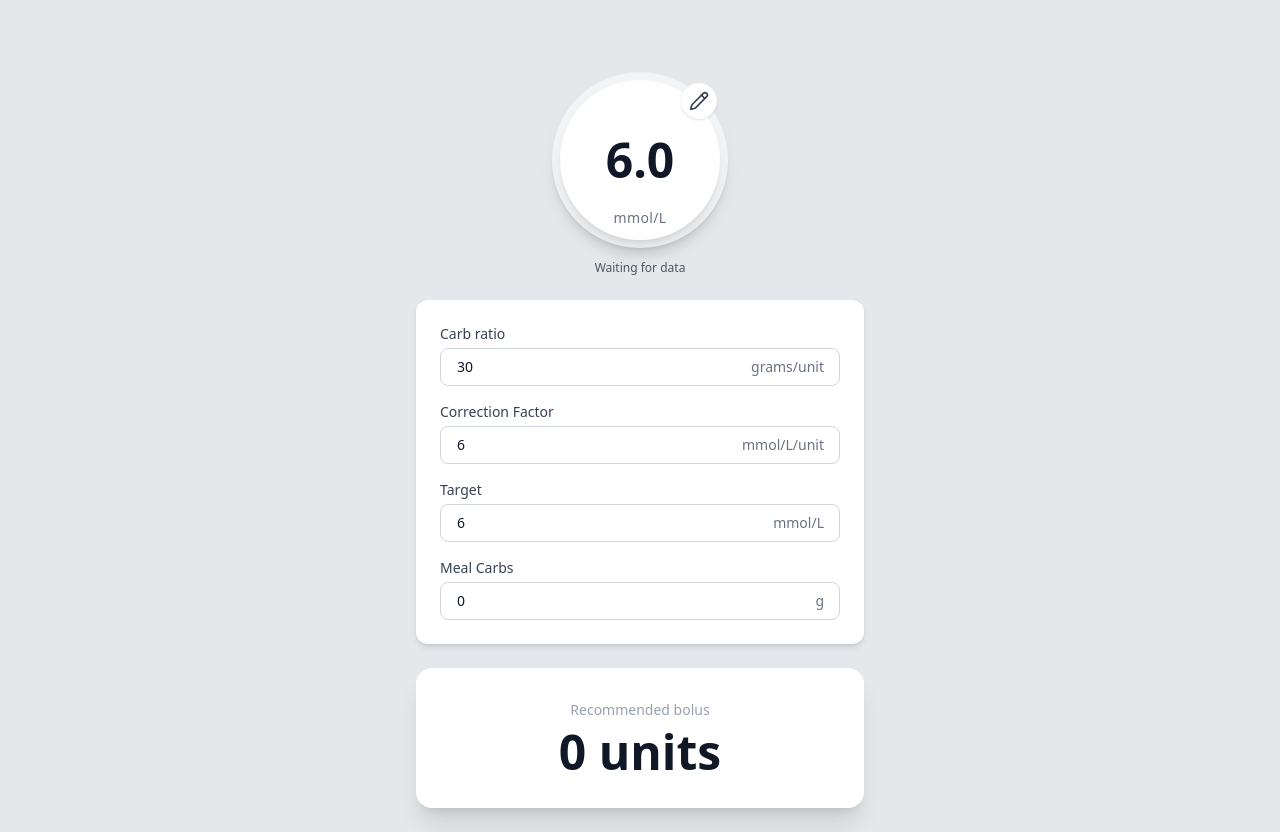
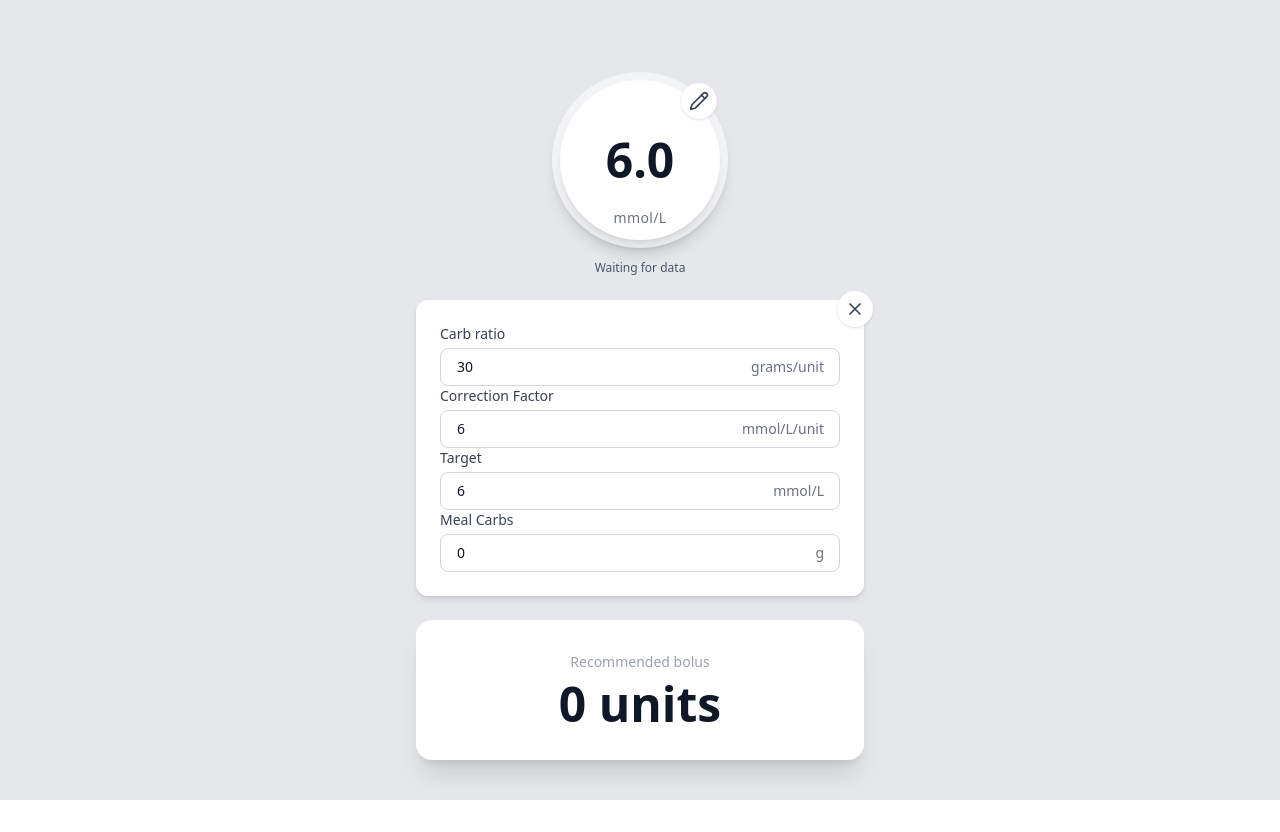
Before and after one commit to leonjoyce88/BolusCalc, a React (Vite) app in the folder client/: page / in a window 1280 px wide. After the commit the page ends 800 px from the top, so only its background shows below. Built offline with nearby package versions, Linux system fonts and the light colour scheme; no server answers; the HTML template or start-up script is replaced by a standard one.

Commit message:
added settings and animations

```diff
--- a/client/src/App.tsx
+++ b/client/src/App.tsx
@@ -34,6 +34,12 @@ function App() {
 
 
     //Form handling
+    const [settingsPanel, setSettingsPanel] = useState(() => {
+        if (localStorage.getItem('userSettings')) {
+            return false
+        }
+        return true
+    })
     const [formData, setFormData] = useState<FormData>(() => {
         const saved = localStorage.getItem('userSettings')
         return saved ? JSON.parse(saved) : DEFAULT_FORM_DATA
@@ -86,7 +92,7 @@ function App() {
 
         <div className="min-h-screen bg-gray-200 flex flex-col items-center p-6 space-y-6 text-white">
             <TopInfo reading={reading} handleMmolChange={handleMmolChange} manualEntry={manualEntry} setManualEntry={setManualEntry} manualMmol={manualMmol} />
-            <Inputs formData={formData} handleFormChange={handleFormChange} />
+            <Inputs formData={formData} handleFormChange={handleFormChange} settingsPanel={settingsPanel} setSettingsPanel={setSettingsPanel} />
             <Bolus bolus={bolusValue} />
         </div>
 
--- a/client/src/components/Inputs.tsx
+++ b/client/src/components/Inputs.tsx
@@ -1,12 +1,13 @@
-import React from "react";
+import React, { useState } from "react";
 import { FormData } from "../types/form";
-
+import { Settings, X } from "lucide-react"
 interface InputsProps {
     formData: FormData;
     handleFormChange: (field: keyof FormData) => (e: React.ChangeEvent<HTMLInputElement>) => void;
+    settingsPanel: boolean
+    setSettingsPanel: React.Dispatch<React.SetStateAction<boolean>>;
 }
 
-// Reusable input component
 interface InputWithUnitProps {
     id: string;
     label: string;
@@ -18,12 +19,9 @@ interface InputWithUnitProps {
 
 const InputWithUnit: React.FC<InputWithUnitProps> = ({ id, label, value, onChange, placeholder, unit }) => (
     <div className="relative w-full flex flex-col">
-        {/* Label above, clickable */}
         <label htmlFor={id} className="mb-1 text-sm font-medium text-gray-700 cursor-pointer">
             {label}
         </label>
-
-        {/* Input with unit inside */}
         <div className="relative w-full">
             <input
                 id={id}
@@ -48,9 +46,24 @@ const InputWithUnit: React.FC<InputWithUnitProps> = ({ id, label, value, onChang
     </div>
 );
 
-const Inputs: React.FC<InputsProps> = ({ formData, handleFormChange }) => {
+const Inputs: React.FC<InputsProps> = ({ formData, handleFormChange, settingsPanel, setSettingsPanel }) => {
     return (
-        <div className="w-full max-w-md bg-white rounded-xl shadow-md p-6 flex flex-col space-y-4">
+        <div className="w-full max-w-md bg-white rounded-xl shadow-md p-6 flex flex-col space-y-4 relative">
+
+            <button
+                onClick={() => setSettingsPanel(!settingsPanel)}
+                className="absolute top-0 right-0 transform translate-x-1/4 -translate-y-1/4 p-2 rounded-full bg-white hover:bg-gray-300 shadow flex items-center justify-center transition-all duration-200"
+                title={!settingsPanel ? "Open settings panel" : "Close settings panel"}
+            >
+                {!settingsPanel ?
+                    <Settings className="w-5 h-5 text-gray-700" /> :
+                    <X className="w-5 h-5 text-gray-700" />}
+            </button>
+
+            <div
+                className={`overflow-hidden transition-all duration-200 ${settingsPanel ? "max-h-[500px] opacity-100 mb-0" : "max-h-0 opacity-0 mb-0"
+                    }`}
+            >
                 <InputWithUnit
                     id="carb-ratio"
                     label="Carb ratio"
@@ -77,7 +90,7 @@ const Inputs: React.FC<InputsProps> = ({ formData, handleFormChange }) => {
                     placeholder="Enter target mmol"
                     unit="mmol/L"
                 />
-
+            </div>
             <InputWithUnit
                 id="meal-carbs"
                 label="Meal Carbs"
--- a/client/src/components/TopInfo.tsx
+++ b/client/src/components/TopInfo.tsx
@@ -55,7 +55,7 @@ const TopInfo: React.FC<TopInfoProps> = ({
     const getCircleColor = (value: number | "") => {
         if (value == "") return "bg-white";
         if (value < 4) return "bg-red-400"; // Low
-        if (value > 7.8) return "bg-orange-400"; // High
+        if (value > 10) return "bg-orange-400"; // High
         return "bg-white"; // Normal
     };
 
@@ -70,14 +70,12 @@ const TopInfo: React.FC<TopInfoProps> = ({
                     <div
                         className={`w-40 h-40 flex flex-col items-center justify-center rounded-full shadow-lg relative overflow-hidden ${getCircleColor(currentValue)}`}
                     >
-                        {/* Trend arrow below the value */}
                         {reading?.trend && !manualEntry && (
                             <div className="absolute bottom-8 left-1/2 transform -translate-x-1/2">
                                 <TrendArrow trend={reading.trend} />
                             </div>
                         )}
 
-                        {/* Glucose value always centered */}
                         {manualEntry ? (
                             <input
                                 ref={inputRef}
@@ -126,9 +124,10 @@ const TopInfo: React.FC<TopInfoProps> = ({
             </div>
 
             <span className="text-xs text-gray-600 mt-3 font-medium">
-                {minAgo != null
-                    ? `${minAgo} minute${minAgo === 1 ? "" : "s"} ago`
-                    : "Waiting for data"}
+                {manualEntry ? "Manual Entry"
+                    : (minAgo != null
+                        ? `${minAgo} minute${minAgo === 1 ? "" : "s"} ago`
+                        : "Waiting for data")}
             </span>
         </div >
     );
```
Lines whose indentation alone changed are shown as unchanged.
